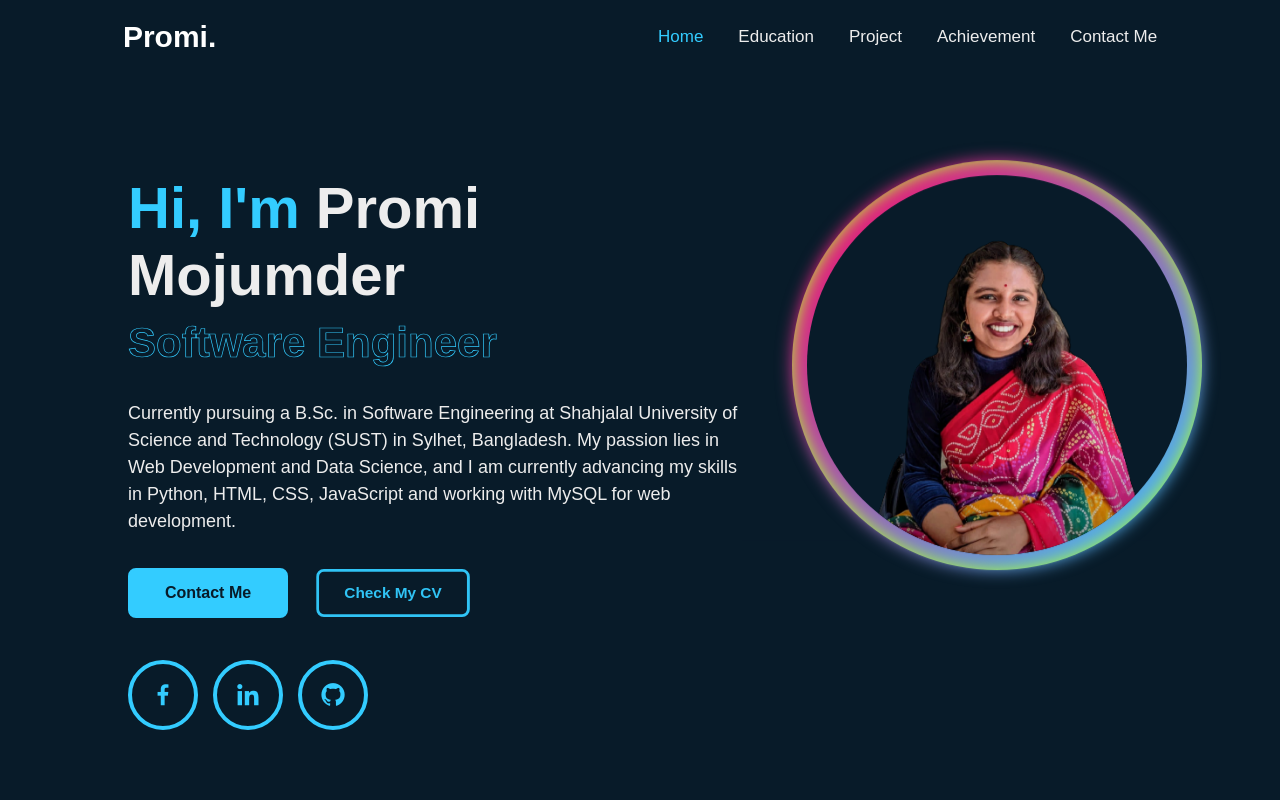
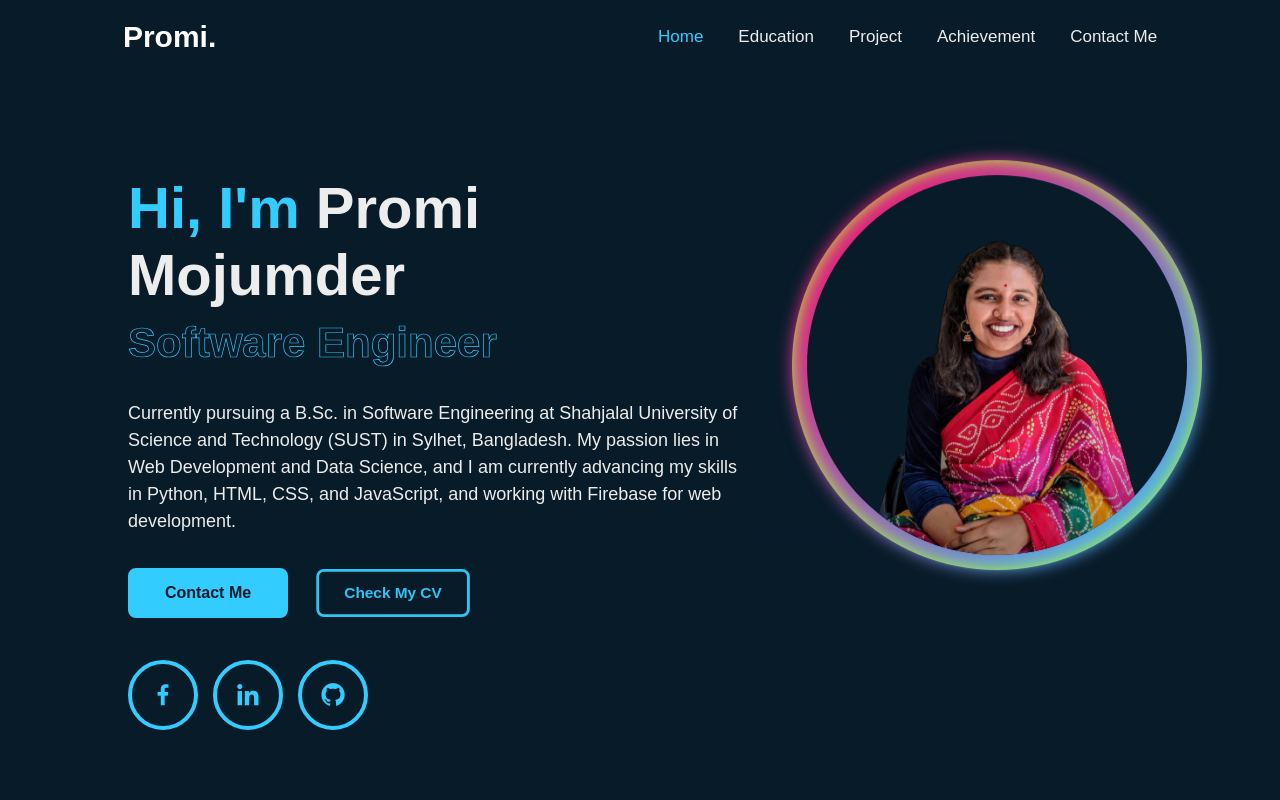
Before and after one commit to PromiMojumder38/Promi-s-Portfolio, a plain HTML site: page index.html in a window 1280 px wide. Shown: the top 800 px of the page. Drawn offline with nearby package versions, Linux system fonts and the light colour scheme.

```diff
--- a/index.html
+++ b/index.html
@@ -8,6 +8,7 @@
     <link rel = "stylesheet" href = "style.css">
     <link rel = "stylesheet" href = "https://use.fontawesome.com/releases/v5.0.7/css/all.css">
     <link rel="stylesheet" href="https://cdnjs.cloudflare.com/ajax/libs/font-awesome/4.7.0/css/font-awesome.min.css">
+
 <link rel="stylesheet" href="https://cdnjs.cloudflare.com/ajax/libs/font-awesome/6.0.0-beta2/css/all.min.css" integrity="sha512-YWzhKL2whUzgiheMoBFwW8CKV4qpHQAEuvilg9FAn5VJUDwKZZxkJNuGM4XkWuk94WCrrwslk8yWNGmY1EduTA==" crossorigin="anonymous" referrerpolicy="no-referrer" />
  <meta http-equiv="X-UA-Compatible" content = "IE=edge">
     <meta name="viewport" content="width=device-width, initial-scale=1.0">
@@ -46,9 +47,10 @@
             <p>Currently pursuing a B.Sc. in Software Engineering
                 at Shahjalal University of Science and Technology (SUST) in Sylhet, Bangladesh.
                 My passion lies in Web Development and Data Science, and I am currently advancing my
-                skills in Python, HTML, CSS, JavaScript and working with MySQL for web
+                skills in Python, HTML, CSS, and JavaScript, and working with Firebase for web
                 development.
             </p><br><br><br>
+
             <div class="btn-box">
                 <a href="mailto:promimojumder8@gmail.com"class="btn"target="_blank">Contact Me</a>
                 <a href="https://www.canva.com/design/DAFYA8FMvS0/vkDAo0YrI7uiLGaSTZUD_A/edit?utm_content=DAFYA8FMvS0&utm_campaign=designshare&utm_medium=link2&utm_source=sharebutton"class="btn2"target="_blank">Check My CV</a>
@@ -57,8 +59,12 @@
                 <a href="https://www.facebook.com/promi.118"target="_blank"><i class= 'bx bxl-facebook'></i></a>
                 <a href="https://www.linkedin.com/in/promi-mojumder-43772a1b6/"target="_blank"><i class= 'bx bxl-linkedin'></i></a>
                 <a href="https://github.com/PromiMojumder38"target="_blank"><i class= 'bx bxl-github'></i></a>
+
             </div>
         </div>
+
+
+
         <div class="home-imgHover">
             <div class="glowing-circle">
                 <span></span>
@@ -100,8 +106,8 @@
                 <span class="leftarrow"></span>
             </div>
         </div>
+
     </section>
-
     <section class = "project" id ="project">
         <h1>My Projects</h1>
         <div class="port-row">
@@ -119,6 +125,7 @@
                     <a href="https://github.com/PromiMojumder38/Athenic-Quest"target="_blank"><i class = "fa-solid fa-up-right-from-square"></i></a>
                 </div>
             </div>
+
             <div class="port-item">
                 <div class="port-img">
                     <img src = "Images/project2.png">
@@ -141,8 +148,7 @@
                     <p>
                         <b>Language: </b>Java<br>
                         <b>Tools:</b> Android Studio, Figma, Canva<br>
-                    <b>Database:</b> Firebase<br>
-                </p>
+                        <b>Database:</b> Firebase<br></p>
                     <a href="https://github.com/PromiMojumder38/Rent_IT-App"target="_blank"><i class = "fa-solid fa-up-right-from-square"></i></a>
                 </div>
             </div>
@@ -181,6 +187,7 @@
     <section class="achievement" id="achievement">
        <h1>Achievements</h1>
        <div class="ser-row">
+
         <div class="ser-item">
             <div class="ser-info">
                 <i class="fa-brands fa-slack"></i>
--- a/style.css
+++ b/style.css
@@ -679,6 +679,7 @@ opacity: 1;
     }
   }
 
+
 /*extra*/
 
 @keyframes slideTop{
@@ -1123,8 +1124,7 @@ margin-left:-55px;
         width: 310px;
        height: 310px;
 float:right;
-}
-
+         }
          .home-imgHover .glowing-circle{
              height: 310px;
              width: 310px;
```
Also changed, not shown: script.js (line endings or trailing spaces). Lines whose indentation alone changed are shown as unchanged.
